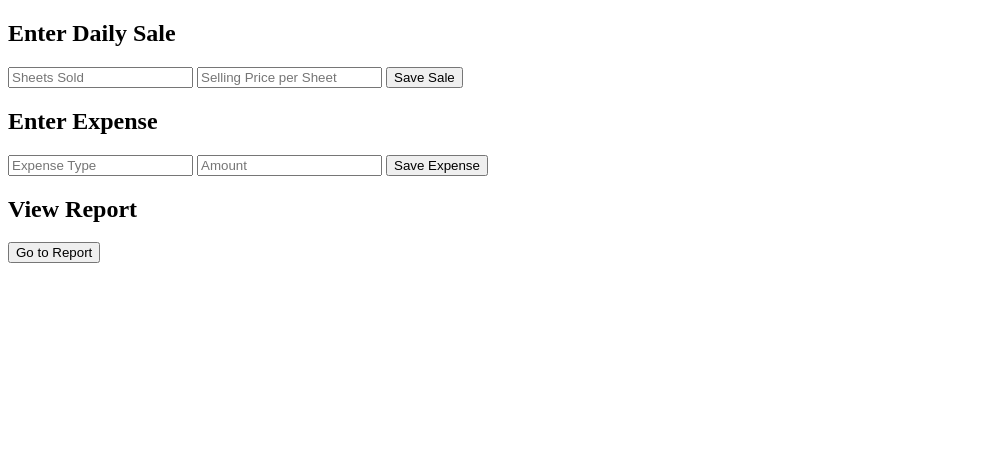
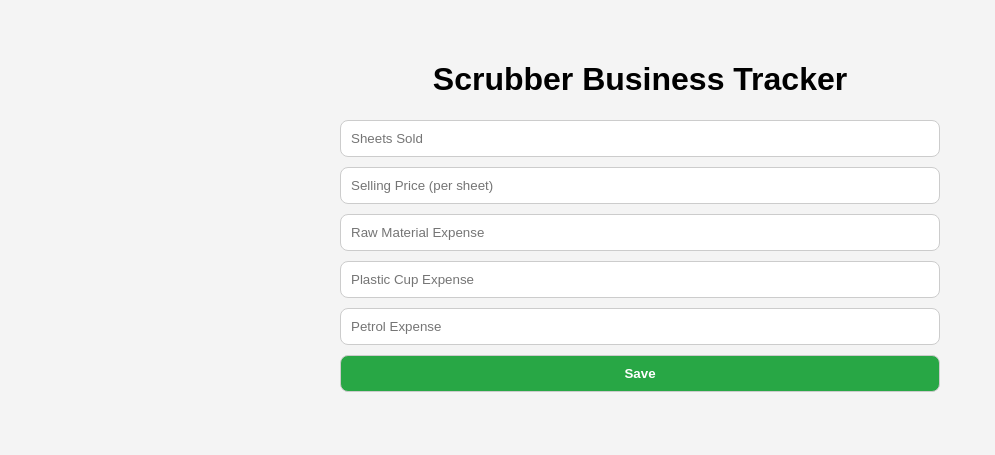
Before and after one commit to Abhijit5011/Scrubbers-Sales-Management, a website: page public/index.html in a window 1280 px wide. Shown: the whole page, without its empty margins (0-995 px from the left). Drawn offline with Linux system fonts and the light colour scheme.

Commit message:
Update index.html

```diff
--- a/public/index.html
+++ b/public/index.html
@@ -1,26 +1,82 @@
 <!DOCTYPE html>
 <html>
 <head>
-  <title>Scrubber Sales Tracker</title>
+  <title>Scrubber Business Tracker</title>
+  <style>
+    body {
+      font-family: Arial, sans-serif;
+      padding: 40px;
+      background: #f4f4f4;
+      max-width: 600px;
+      margin: auto;
+    }
+    h1 {
+      text-align: center;
+    }
+    form {
+      display: flex;
+      flex-direction: column;
+      gap: 10px;
+      margin-bottom: 20px;
+    }
+    input, button {
+      padding: 10px;
+      border-radius: 8px;
+      border: 1px solid #ccc;
+    }
+    button {
+      background-color: #28a745;
+      color: white;
+      font-weight: bold;
+      cursor: pointer;
+    }
+    #result {
+      text-align: center;
+      font-weight: bold;
+      color: green;
+    }
+  </style>
 </head>
 <body>
-  <h2>Enter Daily Sale</h2>
-  <form id="sale-form">
-    <input type="number" name="sheetsSold" placeholder="Sheets Sold" required>
-    <input type="number" name="sellingPrice" placeholder="Selling Price per Sheet" required>
-    <button type="submit">Save Sale</button>
+  <h1>Scrubber Business Tracker</h1>
+
+  <form id="sales-form">
+    <input type="number" name="sheets" placeholder="Sheets Sold" required>
+    <input type="number" name="price" placeholder="Selling Price (per sheet)" required>
+    <input type="number" name="raw" placeholder="Raw Material Expense" required>
+    <input type="number" name="plastic" placeholder="Plastic Cup Expense" required>
+    <input type="number" name="petrol" placeholder="Petrol Expense" required>
+    <button type="submit">Save</button>
   </form>
 
-  <h2>Enter Expense</h2>
-  <form id="expense-form">
-    <input name="type" placeholder="Expense Type" required>
-    <input type="number" name="amount" placeholder="Amount" required>
-    <button type="submit">Save Expense</button>
-  </form>
+  <div id="result"></div>
 
-  <h2>View Report</h2>
-  <button onclick="window.location.href='report.html'">Go to Report</button>
+  <script>
+    document.getElementById('sales-form').addEventListener('submit', async function(e) {
+      e.preventDefault();
 
-  <script src="script.js"></script>
+      const data = {
+        sheets: +this.sheets.value,
+        price: +this.price.value,
+        raw: +this.raw.value,
+        plastic: +this.plastic.value,
+        petrol: +this.petrol.value
+      };
+
+      try {
+        const res = await fetch('/submit', {
+          method: 'POST',
+          headers: { 'Content-Type': 'application/json' },
+          body: JSON.stringify(data)
+        });
+
+        const msg = await res.text();
+        document.getElementById('result').innerText = msg;
+        this.reset();
+      } catch (err) {
+        document.getElementById('result').innerText = 'Error saving data.';
+      }
+    });
+  </script>
 </body>
 </html>
```
